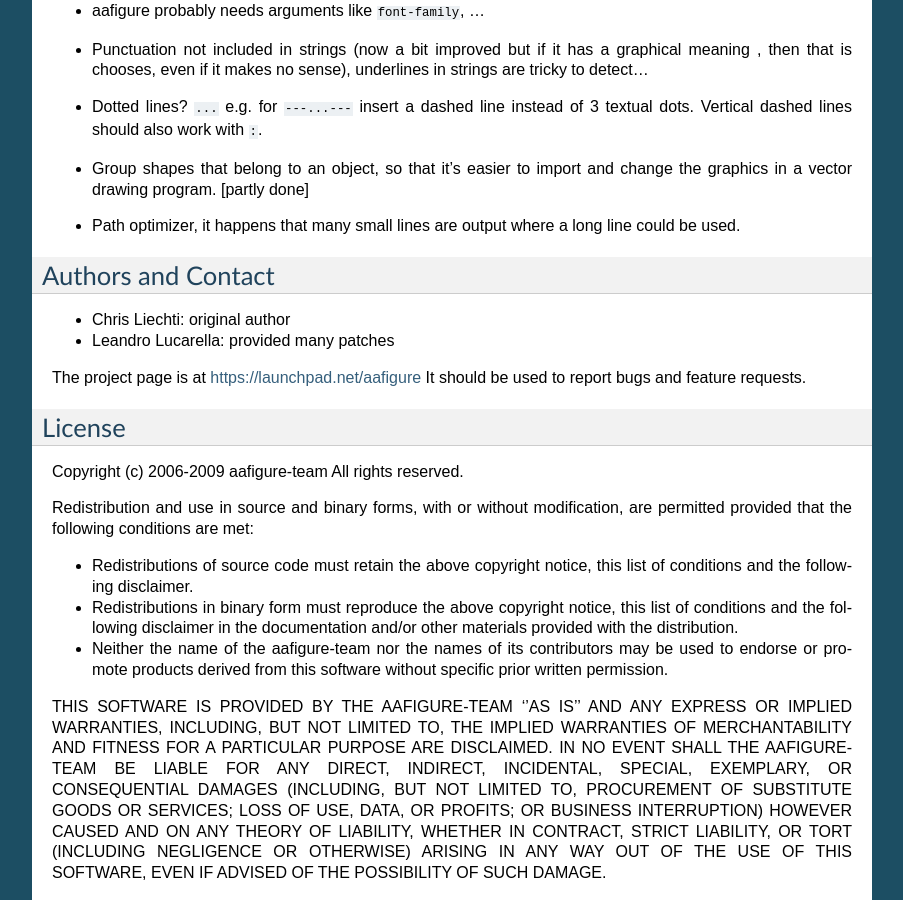
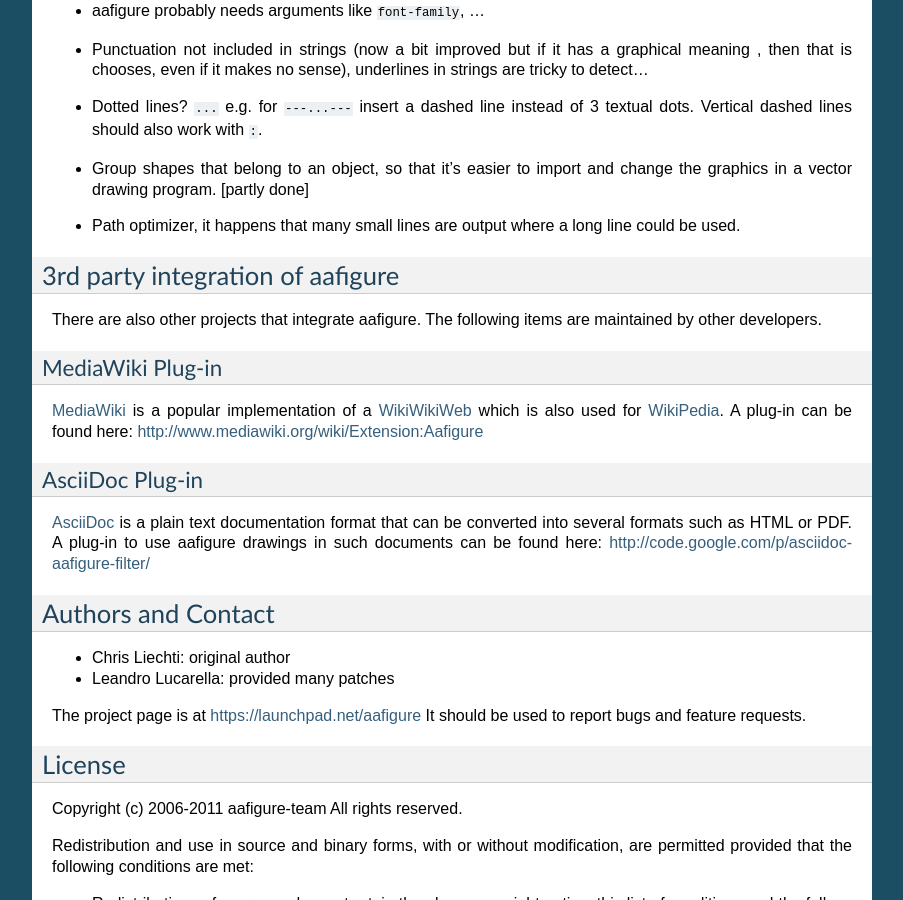
Before and after one commit to aafigure/aafigure, a Sphinx documentation site: the page built from documentation/appendix.rst, in a window 1280 px wide and 900 px high, scrolled down 4130 px. Shown: the whole window, without its empty margins (198-1101 px from the left). Built offline with Sphinx 7.4.7, drawn with Linux system fonts in a browser that asks for light colours; some of the changed text lies outside the part shown.

Commit message:
references to other projects

```diff
--- a/documentation/appendix.rst
+++ b/documentation/appendix.rst
@@ -198,6 +198,7 @@
 shapes and write image files.
 
 
+
 TODO
 ----
 
@@ -241,6 +242,31 @@
   line could be used.
 
 
+3rd party integration of aafigure
+=================================
+There are also other projects that integrate aafigure. The following items are
+maintained by other developers.
+
+MediaWiki Plug-in
+-----------------
+MediaWiki_ is a popular implementation of a WikiWikiWeb_ which is also used for
+WikiPedia_. A plug-in can be found here:
+http://www.mediawiki.org/wiki/Extension:Aafigure
+
+.. _MediaWiki: http://www.mediawiki.org
+.. _WikiWikiWeb: http://c2.com/cgi/wiki?WikiWikiWeb
+.. _WikiPedia: http://www.wikipedia.org/
+
+AsciiDoc Plug-in
+----------------
+AsciiDoc_ is a plain text documentation format that can be converted into
+several formats such as HTML or PDF.  A plug-in to use aafigure drawings in
+such documents can be found here:
+http://code.google.com/p/asciidoc-aafigure-filter/
+
+.. _AsciiDoc: http://www.methods.co.nz/asciidoc/
+
+
 Authors and Contact
 ===================
 
@@ -253,7 +279,7 @@
 
 License
 =======
-Copyright (c) 2006-2009 aafigure-team
+Copyright (c) 2006-2011 aafigure-team
 All rights reserved.
 
 Redistribution and use in source and binary forms, with or without
```
Also changed, not shown: documentation/manual.rst (+14 -2 lines).
